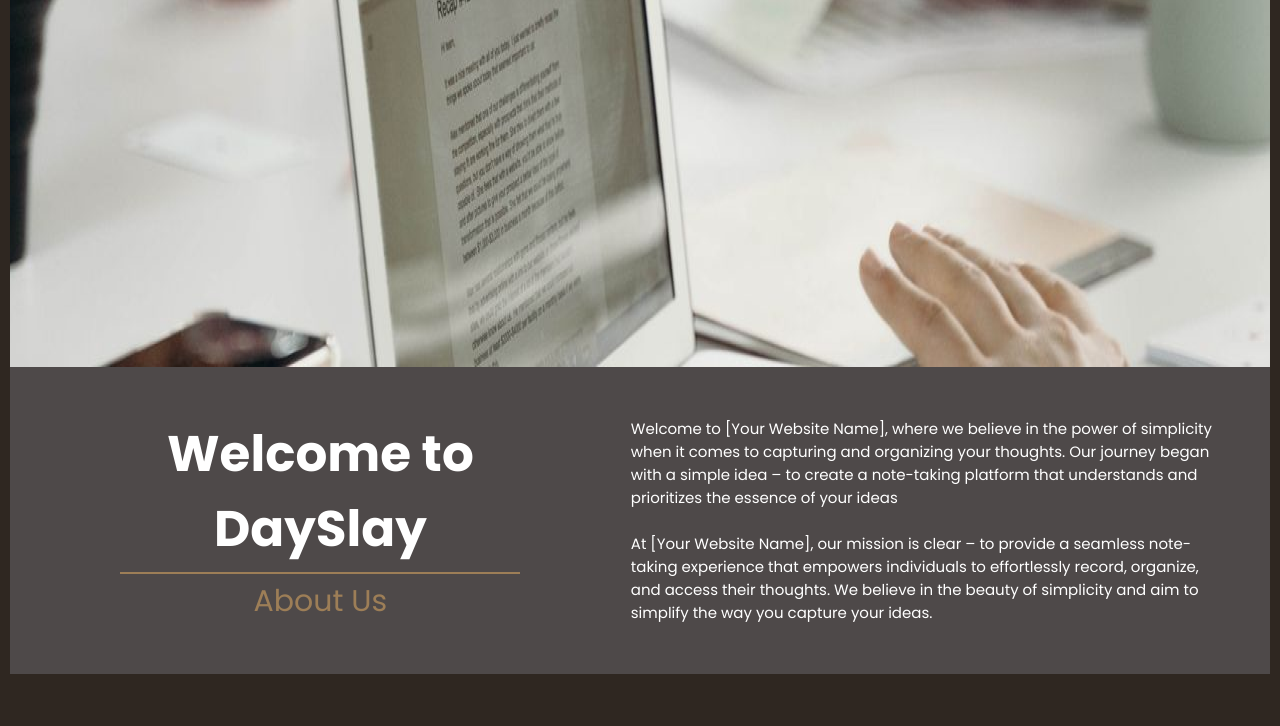
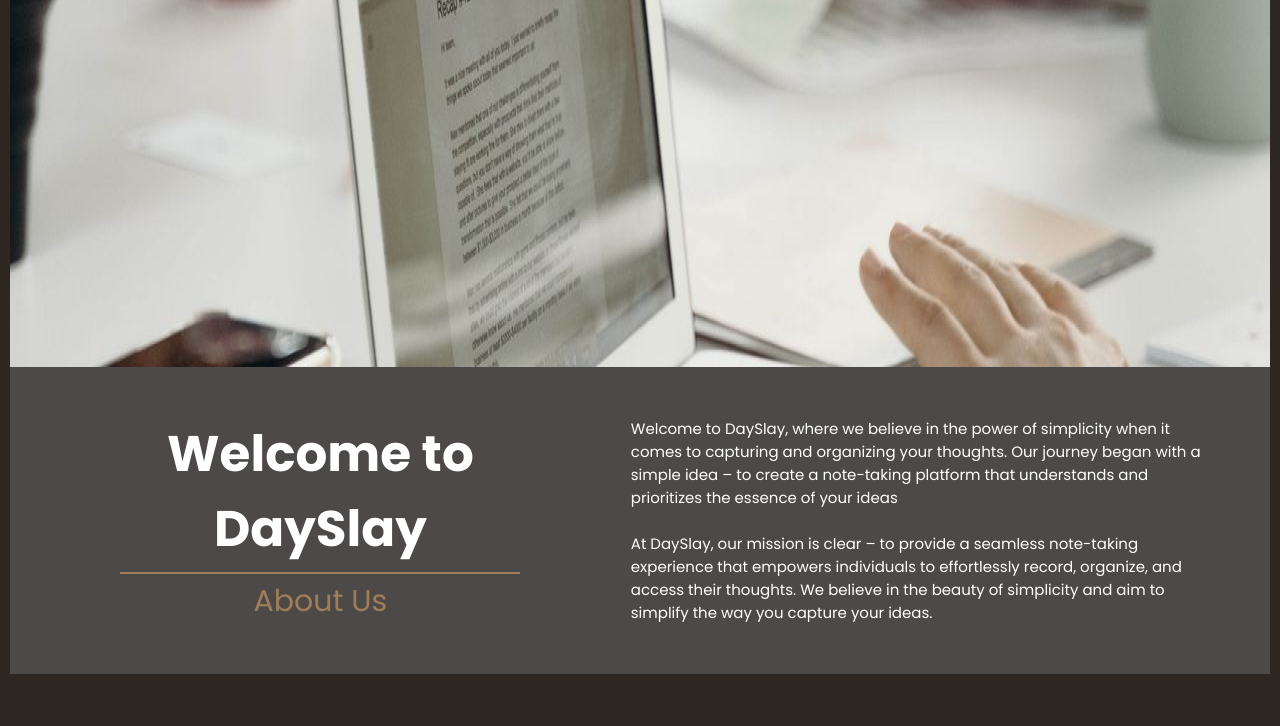
Before and after one commit to katrina110/flaskDayslay, a Flask app: page /about in a window 1280 px wide. Shown: the part 111-837 px from the top of the page. Run offline with Flask 3, Linux system fonts and the light colour scheme.

Commit message:
finalize

```diff
--- a/flask dayslay/app.py
+++ b/flask dayslay/app.py
@@ -73,6 +73,10 @@ def about():
 def notepage():
     return render_template('notepage.html')
 
+@app.route('/contact')
+def contact():
+    return render_template('contact.html')
+
 
 if __name__ == '__main__':
     with app.app_context():
--- a/flask dayslay/templates/about.html
+++ b/flask dayslay/templates/about.html
@@ -56,9 +56,9 @@
                 </div>
             </div>
             <div class="dayslay-description">
-              Welcome to [Your Website Name], where we believe in the power of simplicity when it comes to capturing and organizing your thoughts. Our journey began with a simple idea – to create a note-taking platform that understands and prioritizes the essence of your ideas
+              Welcome to DaySlay, where we believe in the power of simplicity when it comes to capturing and organizing your thoughts. Our journey began with a simple idea – to create a note-taking platform that understands and prioritizes the essence of your ideas
                 <br></br>
-                At [Your Website Name], our mission is clear – to provide a seamless note-taking experience that empowers individuals to effortlessly record, organize, and access their thoughts. We believe in the beauty of simplicity and aim to simplify the way you capture your ideas.
+                At DaySlay, our mission is clear – to provide a seamless note-taking experience that empowers individuals to effortlessly record, organize, and access their thoughts. We believe in the beauty of simplicity and aim to simplify the way you capture your ideas.
             </div>
         </div>
         <div class="mission" id="mission">
--- a/flask dayslay/templates/notepage.html
+++ b/flask dayslay/templates/notepage.html
@@ -7,6 +7,8 @@
   <link rel="stylesheet" href="https://fonts.googleapis.com/css2?family=Quicksand:wght@400;600;700&display=swap">
   <link rel="stylesheet" href="https://fonts.googleapis.com/css2?family=Oswald:wght@400;600&display=swap">
   <link rel="stylesheet" href="https://unicons.iconscout.com/release/v4.0.0/css/line.css">
+  <link rel="stylesheet" href="https://cdnjs.cloudflare.com/ajax/libs/font-awesome/5.15.3/css/all.min.css" integrity="sha512-..." crossorigin="anonymous" />
+
   <title>SideBar Menu</title>
   <style>
     /* General Styles */
@@ -356,7 +358,7 @@
   <div class="side-menu">
     <center> <img src="static/img/profile.jpg"> <br><br>
       <h2>Username</h2>
-    </center> <br> <a href="{{ url_for('index')}}"><i class="fa fa-user"></i><span>Home</span></a> <a href=" {{ url_for('about')}}"><i class="fa fa-info-circle"></i><span>About</span></a> <a href="#"><i class="fa fa-phone"></i><span>Contact Us</span></a> <a href="#"><i class="fa fa-sellsy"></i><span>Statistices</span></a> <a href="#"><i class="fa fa-ban"></i><span>Ban Customers</span></a> <a href="#"><i class="fa fa-cog"></i><span>Setting</span></a> <a href="#" class="Logout"><span>Logout</span></a>
+    </center> <br> <a href="{{ url_for('index')}}"><i class="fa fa-user"></i><span>Home</span></a> <a href=" {{ url_for('about')}}"><i class="fa fa-info-circle"></i><span>About</span></a><a href="{{ url_for('about') }}#footer"><i class="fa fa-phone"></i><span>Contact Us</span></a> <a href="#"><i class="fa fa-cog"></i><span>Setting</span></a> <a href="#" class="Logout"><span>Logout</span></a>
   </div>
 
   <div class="popup-box">
```
Also changed, not shown: flask dayslay/instance/site.db.
